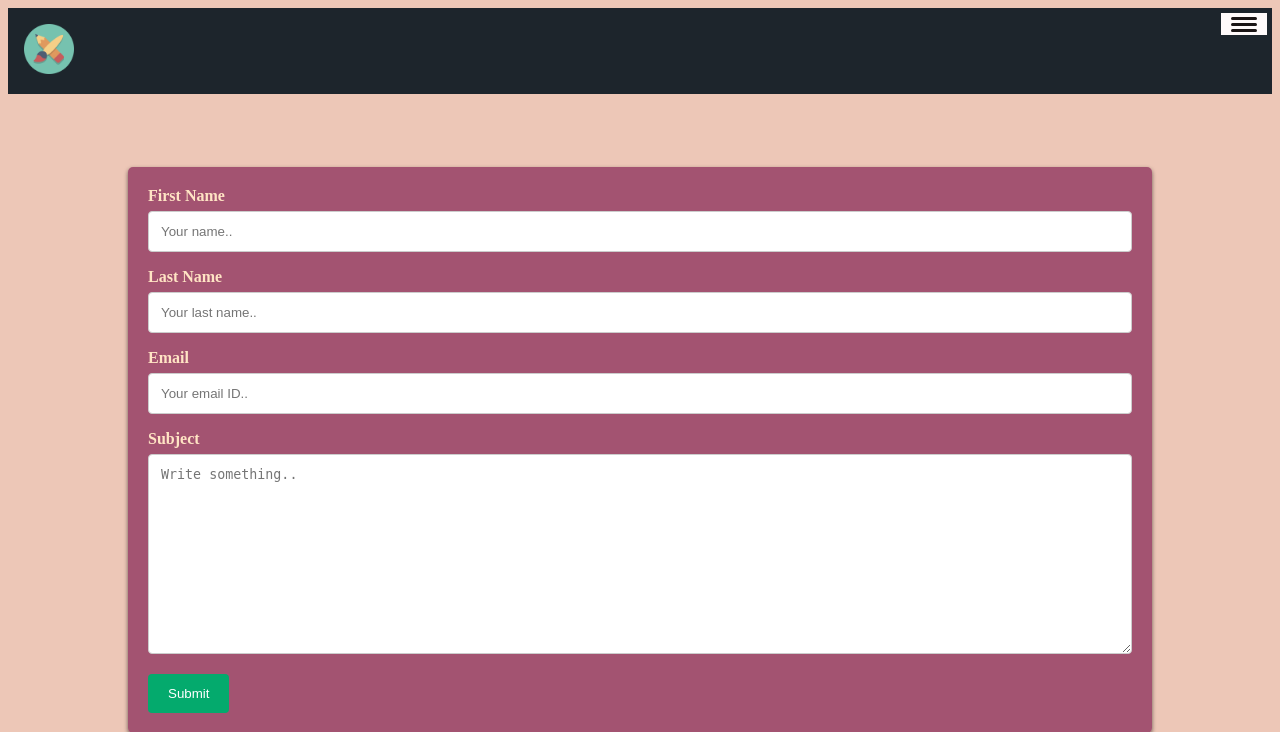
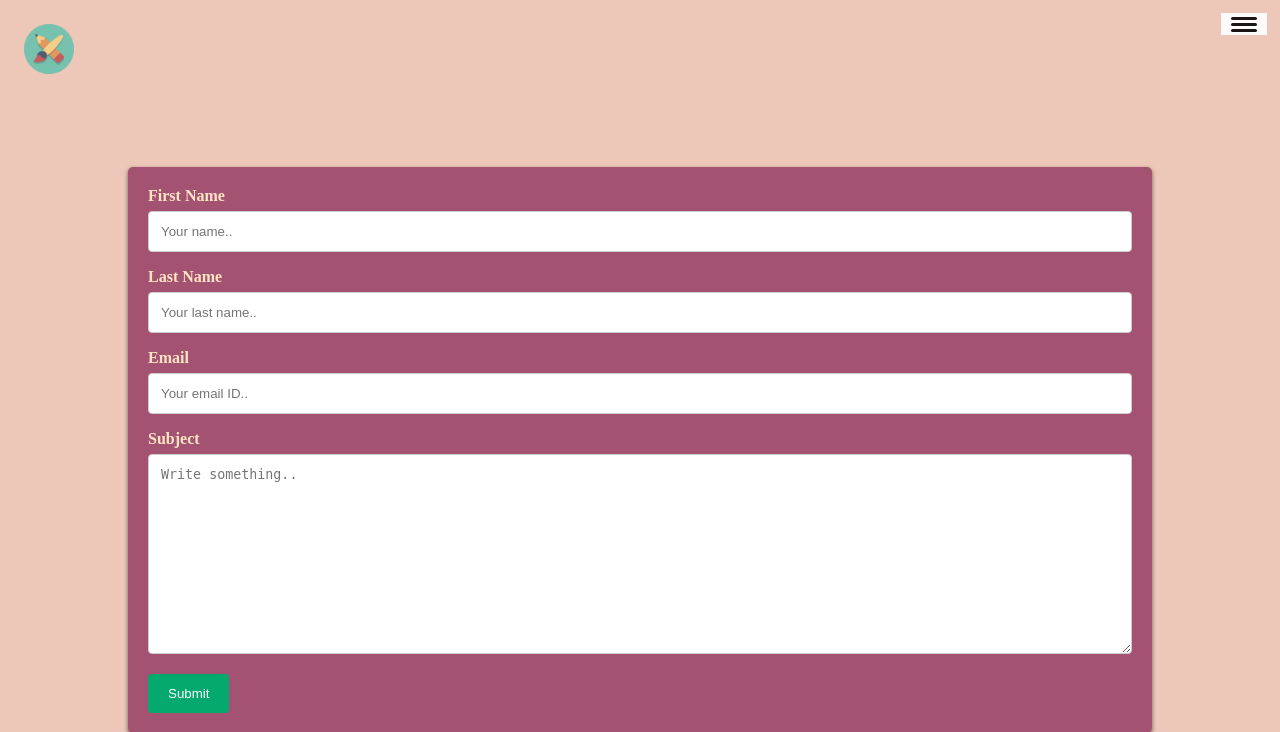
Before and after one commit to kirtan-patel/APICAT2, a Flask app: page /contact.html in a window 1280 px wide. Shown: the top 732 px of the page. Run offline with Flask 2, Linux system fonts and the light colour scheme.

Commit message:
updated the css for contact page

```diff
--- a/static/css/contact.css
+++ b/static/css/contact.css
@@ -87,7 +87,11 @@ input[type=text], select, textarea {
     display: flex;
     justify-content: space-between;
     padding: 1em;
-    background-color: #1d252c;
+    background-color: #edc7b7;
+  }
+
+  #con{
+    align-items: center;
   }
 
   /*Navigation Styling*/
```
